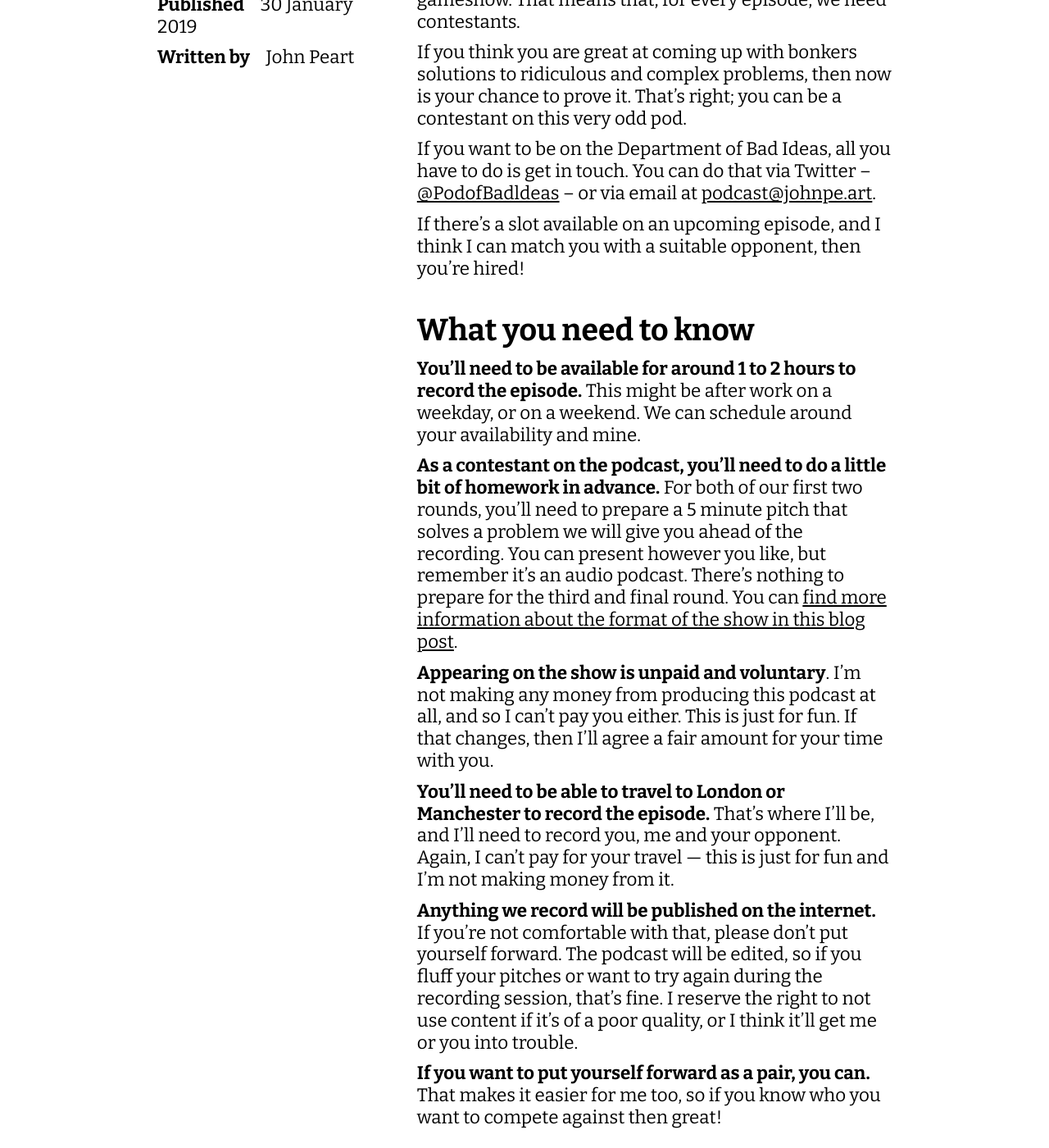
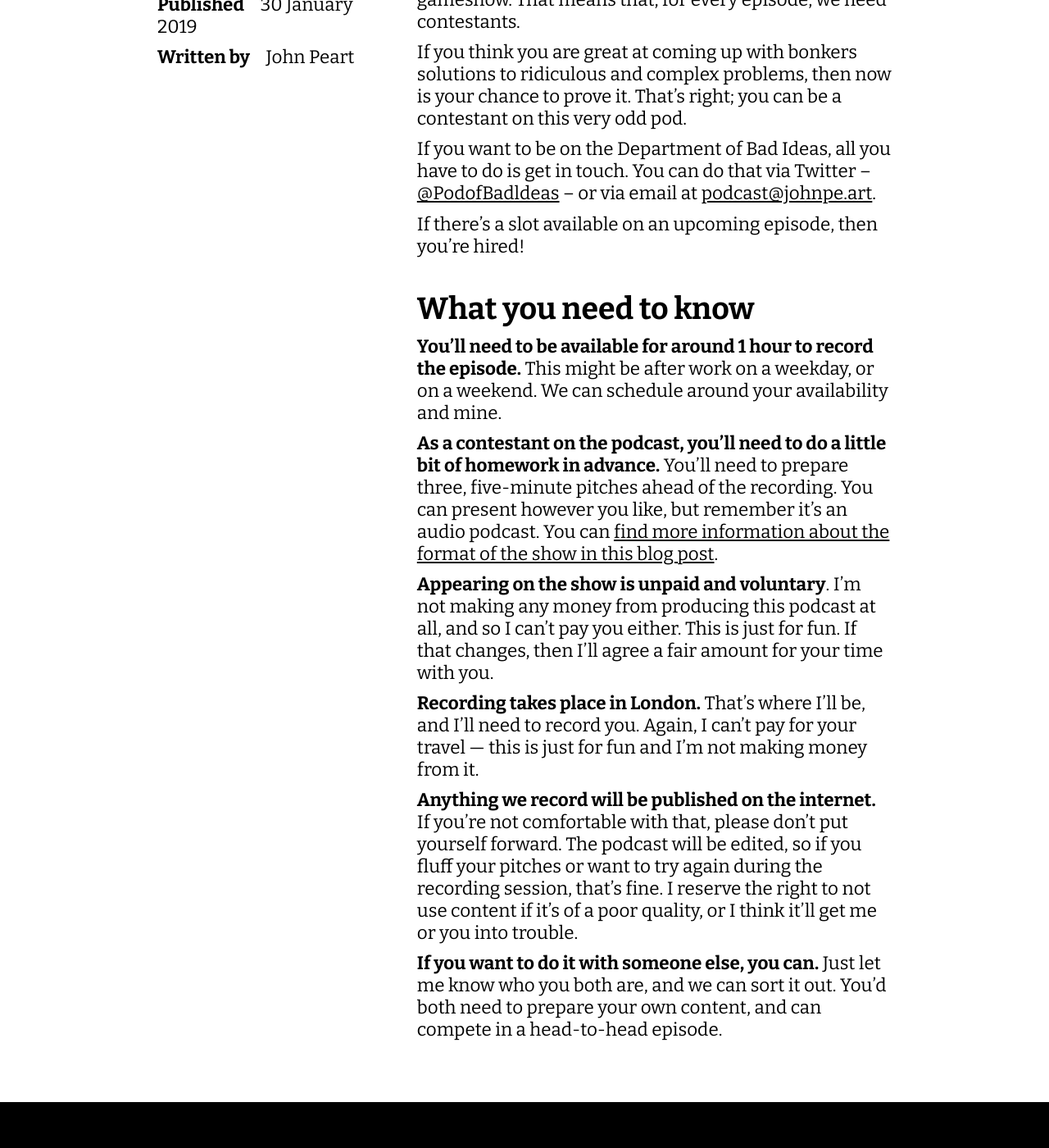
Before and after one commit to johnpeart/dept-of-bad-ideas, a Jekyll site: the page built from _posts/2019-01-30-be-our-guest.md, in a window 1280 px wide and 1400 px high, scrolled down 580 px. Shown: the whole window at 82% size. Built offline with Jekyll 4.4.1, drawn with Linux system fonts in a browser that asks for light colours; some of the changed text lies outside the part shown.

Commit message:
Update 2019-01-30-be-our-guest.md

```diff
--- a/_posts/2019-01-30-be-our-guest.md
+++ b/_posts/2019-01-30-be-our-guest.md
@@ -4,24 +4,24 @@ title: "Be a guest on the Department of Bad Ideas"
 description: "If you can come up with bonkers solutions to silly problems, then you can be a guest on the Department of Bad Ideas."
 ---
 
-At it's most simple, the Department of Bad Ideas is a gameshow. That means that, for every episode, we need contestants.
+At its most simple, the Department of Bad Ideas is a gameshow. That means that, for every episode, we need contestants.
 
 If you think you are great at coming up with bonkers solutions to ridiculous and complex problems, then now is your chance to prove it. That's right; you can be a contestant on this very odd pod.
 
 If you want to be on the Department of Bad Ideas, all you have to do is get in touch. You can do that via Twitter -- [@PodofBadldeas](https:/www.twitter.com/podofbadideas) -- or via email at [podcast&#64;johnpe.art](mailto:podcast&#64;johnpe.art).
 
-If there's a slot available on an upcoming episode, and I think I can match you with a suitable opponent, then you're hired!
+If there's a slot available on an upcoming episode, then you're hired!
 
 ## What you need to know
 
-**You’ll need to be available for around 1 to 2 hours to record the episode.** This might be after work on a weekday, or on a weekend. We can schedule around your availability and mine.
+**You’ll need to be available for around 1 hour to record the episode.** This might be after work on a weekday, or on a weekend. We can schedule around your availability and mine.
 
-**As a contestant on the podcast, you’ll need to do a little bit of homework in advance.** For both of our first two rounds, you’ll need to prepare a 5 minute pitch that solves a problem we will give you ahead of the recording. You can present however you like, but remember it’s an audio podcast. There’s nothing to prepare for the third and final round. You can [find more information about the format of the show in this blog post](/2019/01/30/introducing-department-of-bad-ideas/).
+**As a contestant on the podcast, you’ll need to do a little bit of homework in advance.** You’ll need to prepare three, five-minute pitches ahead of the recording. You can present however you like, but remember it’s an audio podcast. You can [find more information about the format of the show in this blog post](/2019/01/30/introducing-department-of-bad-ideas/).
 
 **Appearing on the show is unpaid and voluntary**. I’m not making any money from producing this podcast at all, and so I can’t pay you either. This is just for fun. If that changes, then I’ll agree a fair amount for your time with you.
 
-**You’ll need to be able to travel to London or Manchester to record the episode.** That’s where I’ll be, and I’ll need to record you, me and your opponent. Again, I can’t pay for your travel — this is just for fun and I’m not making money from it.
+**Recording takes place in London.** That’s where I’ll be, and I’ll need to record you. Again, I can’t pay for your travel — this is just for fun and I’m not making money from it.
 
 **Anything we record will be published on the internet.** If you’re not comfortable with that, please don’t put yourself forward. The podcast will be edited, so if you fluff your pitches or want to try again during the recording session, that’s fine. I reserve the right to not use content if it’s of a poor quality, or I think it’ll get me or you into trouble.
 
-**If you want to put yourself forward as a pair, you can.** That makes it easier for me too, so if you know who you want to compete against then great!
+**If you want to do it with someone else, you can.** Just let me know who you both are, and we can sort it out. You’d both need to prepare your own content, and can compete in a head-to-head episode.
```
